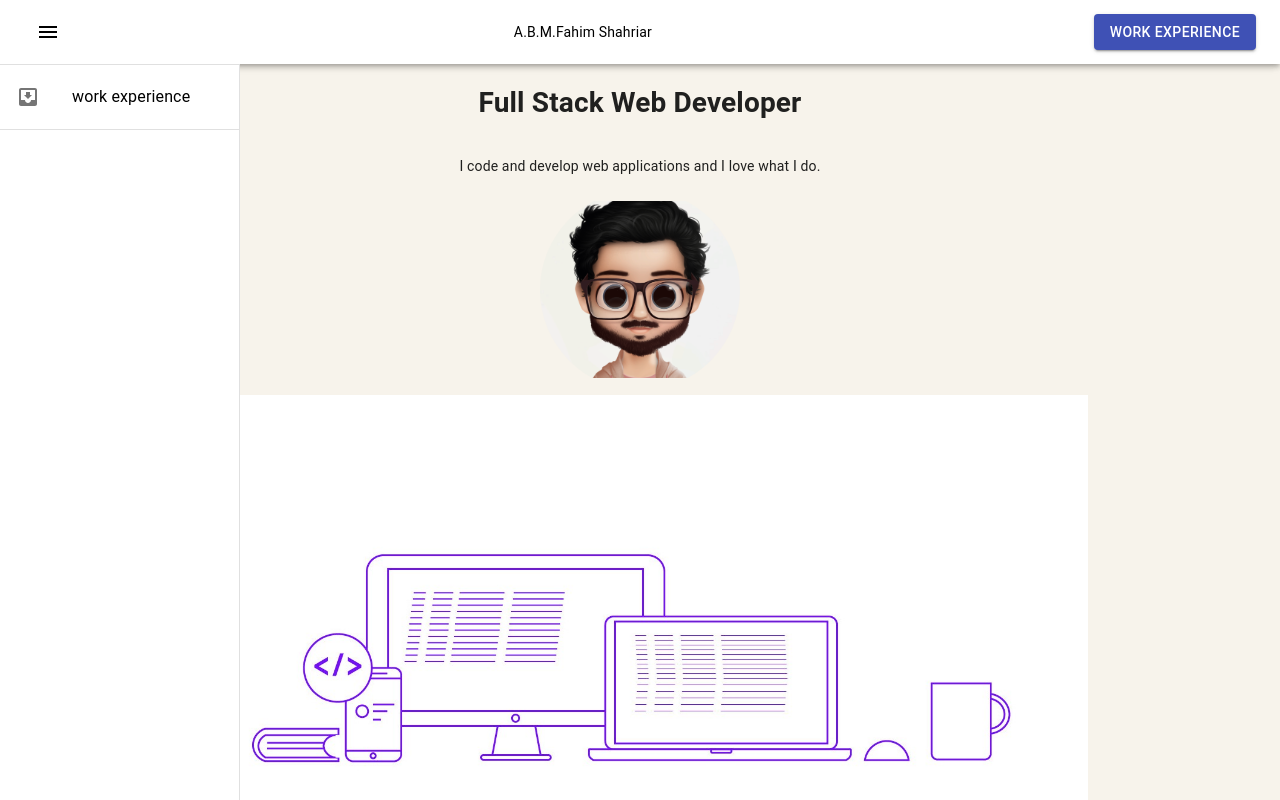
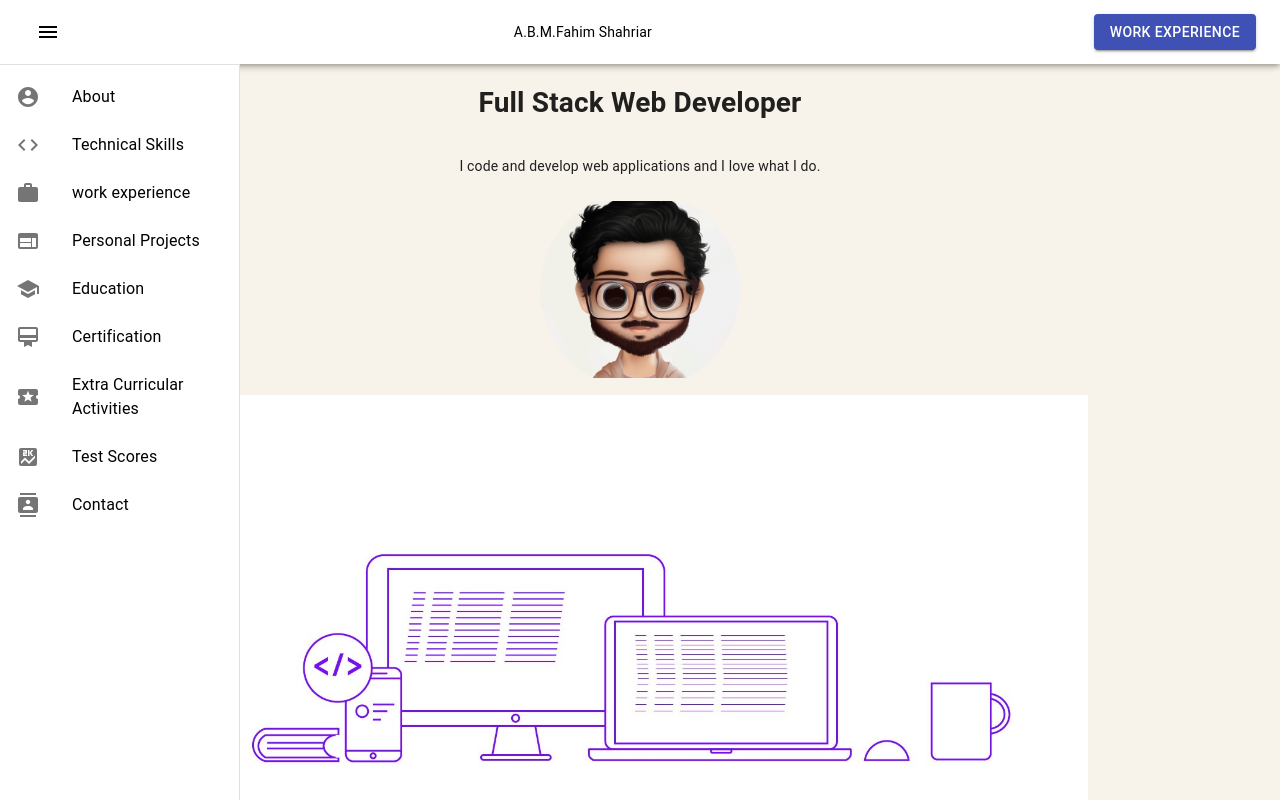
Before and after one commit to abmfahimshahriar/my-portfolio, a React (Create React App) app: page / in a window 1280 px wide. Both pictures are taken after a click on the button 48 px from the left and 32 px from the top of the page. Shown: the top 800 px of the page. Built offline with nearby package versions, Linux system fonts and the light colour scheme.

Commit message:
navigation scrolling done

```diff
--- a/src/components/Sidebar/Sidebar.tsx
+++ b/src/components/Sidebar/Sidebar.tsx
@@ -1,10 +1,5 @@
 import React from "react";
-import {
-  makeStyles,
-  useTheme,
-  Theme,
-  createStyles,
-} from "@material-ui/core/styles";
+import { makeStyles, Theme, createStyles } from "@material-ui/core/styles";
 import Drawer from "@material-ui/core/Drawer";
 import CssBaseline from "@material-ui/core/CssBaseline";
 import List from "@material-ui/core/List";
@@ -12,10 +7,18 @@ import Divider from "@material-ui/core/Divider";
 import ListItem from "@material-ui/core/ListItem";
 import ListItemIcon from "@material-ui/core/ListItemIcon";
 import ListItemText from "@material-ui/core/ListItemText";
-import InboxIcon from "@material-ui/icons/MoveToInbox";
-import MailIcon from "@material-ui/icons/Mail";
 import clsx from "clsx";
 import { Link } from "react-scroll";
+
+import AccountCircleIcon from "@material-ui/icons/AccountCircle";
+import CodeIcon from "@material-ui/icons/Code";
+import WorkIcon from "@material-ui/icons/Work";
+import WebIcon from "@material-ui/icons/Web";
+import SchoolIcon from "@material-ui/icons/School";
+import CardMembershipIcon from "@material-ui/icons/CardMembership";
+import LocalActivityIcon from "@material-ui/icons/LocalActivity";
+import ScoreIcon from "@material-ui/icons/Score";
+import ContactsIcon from '@material-ui/icons/Contacts';
 
 const drawerWidth = 240;
 const { innerWidth: width } = window;
@@ -56,6 +59,36 @@ const Sidebar: React.FC<Props> = ({ sidebarOpen }) => {
         <Divider />
         <List>
           <Link
+            to="about"
+            spy={true}
+            smooth={true}
+            duration={500}
+            className="link-item"
+          >
+            <ListItem button key="About">
+              <ListItemIcon>
+                <AccountCircleIcon />
+              </ListItemIcon>
+              <ListItemText primary="About" />
+            </ListItem>
+          </Link>
+
+          <Link
+            to="techSkills"
+            spy={true}
+            smooth={true}
+            duration={500}
+            className="link-item"
+          >
+            <ListItem button key="Technical Skills">
+              <ListItemIcon>
+                <CodeIcon />
+              </ListItemIcon>
+              <ListItemText primary="Technical Skills" />
+            </ListItem>
+          </Link>
+
+          <Link
             to="workExperience"
             spy={true}
             smooth={true}
@@ -64,15 +97,102 @@ const Sidebar: React.FC<Props> = ({ sidebarOpen }) => {
           >
             <ListItem button key="work experience">
               <ListItemIcon>
-                <InboxIcon />
+                <WorkIcon />
               </ListItemIcon>
               <ListItemText primary="work experience" />
             </ListItem>
           </Link>
 
+          <Link
+            to="personalProjects"
+            spy={true}
+            smooth={true}
+            duration={500}
+            className="link-item"
+          >
+            <ListItem button key="Personal Projects">
+              <ListItemIcon>
+                <WebIcon />
+              </ListItemIcon>
+              <ListItemText primary="Personal Projects" />
+            </ListItem>
+          </Link>
 
+          <Link
+            to="education"
+            spy={true}
+            smooth={true}
+            duration={500}
+            className="link-item"
+          >
+            <ListItem button key="Education">
+              <ListItemIcon>
+                <SchoolIcon />
+              </ListItemIcon>
+              <ListItemText primary="Education" />
+            </ListItem>
+          </Link>
+
+          <Link
+            to="certificaiton"
+            spy={true}
+            smooth={true}
+            duration={500}
+            className="link-item"
+          >
+            <ListItem button key="Certification">
+              <ListItemIcon>
+                <CardMembershipIcon />
+              </ListItemIcon>
+              <ListItemText primary="Certification" />
+            </ListItem>
+          </Link>
+
+          <Link
+            to="extraCurricular"
+            spy={true}
+            smooth={true}
+            duration={500}
+            className="link-item"
+          >
+            <ListItem button key="Extra Curricular Activities">
+              <ListItemIcon>
+                <LocalActivityIcon />
+              </ListItemIcon>
+              <ListItemText primary="Extra Curricular Activities" />
+            </ListItem>
+          </Link>
+
+          <Link
+            to="testScores"
+            spy={true}
+            smooth={true}
+            duration={500}
+            className="link-item"
+          >
+            <ListItem button key="Test Scores">
+              <ListItemIcon>
+                <ScoreIcon />
+              </ListItemIcon>
+              <ListItemText primary="Test Scores" />
+            </ListItem>
+          </Link>
+
+          <Link
+            to="contact"
+            spy={true}
+            smooth={true}
+            duration={500}
+            className="link-item"
+          >
+            <ListItem button key="Contact">
+              <ListItemIcon>
+                <ContactsIcon />
+              </ListItemIcon>
+              <ListItemText primary="Contact" />
+            </ListItem>
+          </Link>
         </List>
-        <Divider />
       </Drawer>
     </div>
   );
--- a/src/pages/HomePage/HomePage.tsx
+++ b/src/pages/HomePage/HomePage.tsx
@@ -87,25 +87,45 @@ const HomePage = () => {
       <Navbar />
 
       <ShortDescription />
-      <Element name="" className="full-width">
+      <Element name="about" className="full-width">
         <BroadDescription />
       </Element>
 
       <div className="center-items">
+        <Element name="techSkills" className="full-width">
           <TechSkills />
+        </Element>
+
         <Element name="workExperience" className="full-width">
           <WorkExperience />
         </Element>
       </div>
+
+      <Element name="personalProjects" className="full-width">
         <PersonalProjectInfo />
+      </Element>
       <div className="center-items">
         <ProjectList />
+
+        <Element name="education" className="full-width">
           <Education />
+        </Element>
+
+        <Element name="certificaiton" className="full-width">
           <Certification />
+        </Element>
+
+        <Element name="extraCurricular" className="full-width">
           <ExtraCurricular />
+        </Element>
+
+        <Element name="testScores" className="full-width">
           <TestScore />
+        </Element>
       </div>
+      <Element name="contact" className="full-width">
         <Footer />
+      </Element>
     </div>
   );
 };
```
Lines whose indentation alone changed are shown as unchanged.
